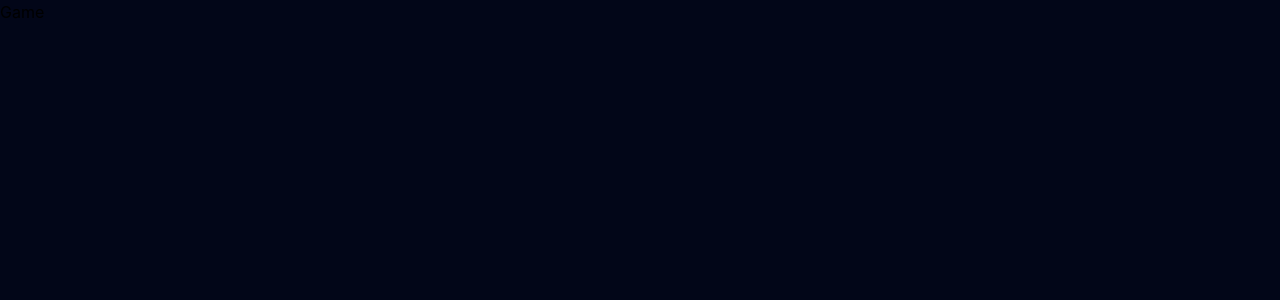
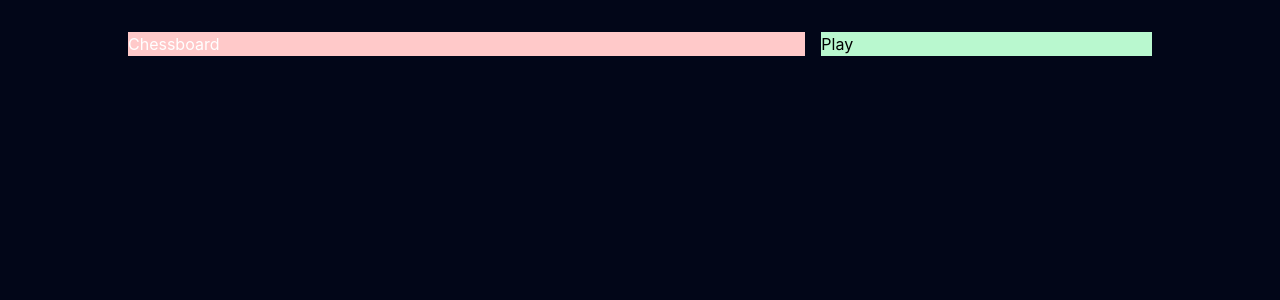
Before and after one commit to devsterxyz/chessgo, a React (Vite) app in the folder frontend/: page /game in a window 1280 px wide. Shown: the top 300 px of the page. Built offline with nearby package versions, Linux system fonts and the light colour scheme; the HTML template or start-up script is replaced by a standard one.

Commit message:
writing some more frontend for pages

```diff
--- /dev/null
+++ b/frontend/src/components/Button.tsx
@@ -0,0 +1,18 @@
+import type { ReactNode } from 'react'
+
+type ButtonProps = {
+  onClick: () => void
+  children: ReactNode
+}
+
+export const Button = ({ onClick, children }: ButtonProps) => {
+  return (
+    <button
+      onClick={onClick}
+      className='px-8 py-4 text-2xl bg-green-500 hover:bg-green-700 text-white font-bold rounded'>
+      {children}
+    </button>
+  )
+}
+
+export default Button
--- /dev/null
+++ b/frontend/src/components/ChessBoard.tsx
@@ -0,0 +1,7 @@
+export const ChessBoard = () => {
+  return (
+    <div className="text-white">
+      Chessboard
+    </div>
+  )
+}
--- /dev/null
+++ b/frontend/src/hooks/useSocket.ts
@@ -0,0 +1,22 @@
+import { useEffect, useState } from "react"
+
+const WS_URL = "ws://localhost:8080"
+
+export const useSocket = () => {
+  const [socket, setSocket] = useState<WebSocket | null>(null)
+
+  useEffect(() => {
+    const ws = new WebSocket(WS_URL)
+    ws.onopen = () => {
+      setSocket(ws)
+    }
+    ws.onclose = () => {
+      setSocket(null)
+    }
+    return () => {
+      ws.close()
+    }
+  }, [])
+
+  return socket
+}
--- a/frontend/src/screens/Game.tsx
+++ b/frontend/src/screens/Game.tsx
@@ -1,9 +1,20 @@
-import React from 'react'
+import { ChessBoard } from '../components/ChessBoard'
 
 export const Game = () => {
   return(
-    <div>
-      Game
+    <div className="flex justify-center">
+      <div className="pt-8 max-w-screen-lg w-full">
+        <div className="grid grid-cols-6 gap-4 w-full">
+          <div className="col-span-4 bg-red-200 w-full">
+            <ChessBoard />
+          </div>
+          <div className="col-span-2 bg-green-200 w-full">
+            <button>
+              Play
+            </button>
+          </div>
+        </div>
+      </div>
     </div>
   )
 }
--- a/frontend/src/screens/Landing.tsx
+++ b/frontend/src/screens/Landing.tsx
@@ -1,5 +1,6 @@
-import React from 'react'
 import { useNavigate } from 'react-router-dom'
+import { Button } from '../components/Button'
+
 
 export const Landing = () => {
   const navigate = useNavigate()
@@ -15,13 +16,9 @@ export const Landing = () => {
               <h1 className='text-4xl font-bold mb-4 text-white'>Play Chess Online on ChessGo</h1>
             </div>
             <div className='mt-8 flex justify-center'>
-              <button
-              onClick={() => {
-                navigate("/game")
-              }}
-              className='px-8 py-4 text-2xl bg-green-500 hover:bg-green-700 text-white font-bold rounded'>
+              <Button onClick={() => navigate("/game")}>
                 Play Online
-              </button>
+              </Button>
             </div>
           </div>
         </div>
```
Also changed, not shown: frontend/src/App.tsx (+5 -2 lines).
